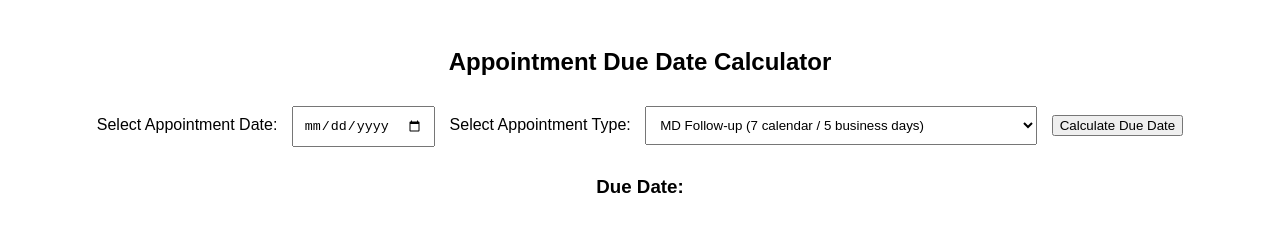
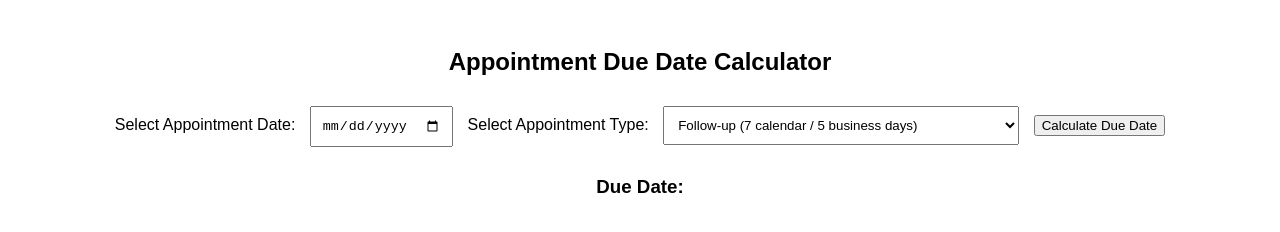
Before and after one commit to cruana/appointment-target-date, a plain HTML site: page index.html in a window 1280 px wide. Drawn offline with Linux system fonts and the light colour scheme.

Commit message:
Update index.html

```diff
--- a/index.html
+++ b/index.html
@@ -17,9 +17,9 @@
 
     <label for="appointmentType">Select Appointment Type:</label>
     <select id="appointmentType">
-        <option value="followup">MD Follow-up (7 calendar / 5 business days)</option>
+        <option value="followup">Follow-up (7 calendar / 5 business days)</option>
         <option value="urgent">Urgent (1 calendar day)</option>
-        <option value="therapy">Follow-up therapy / Intake (14 calendar / 10 business days)</option>
+        <option value="therapy">Intake / FIC therapy (14 calendar / 10 business days)</option>
         <option value="routine">MD Routine (15 business days)</option>
         <option value="posh">POSH (3 calendar days)</option>
     </select>
```
